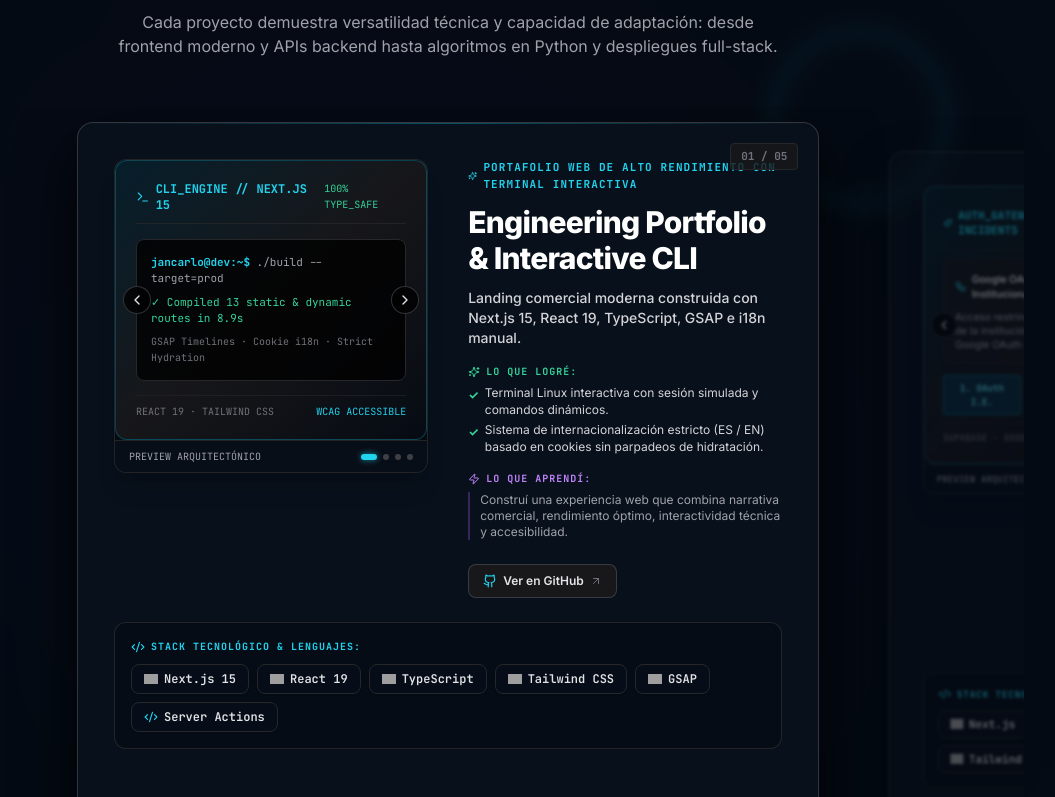
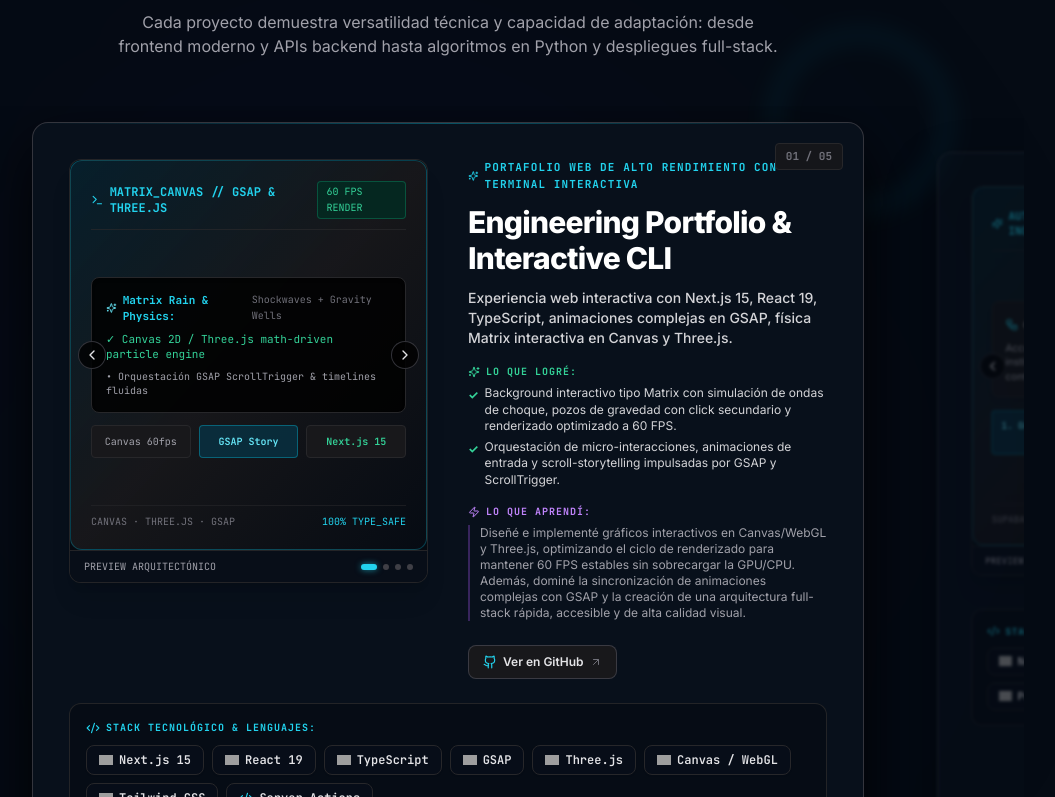
Before and after one commit to JancarloGCdev/Portafolio_Jancarlo, a Next.js app: page / in a window 1280 px wide. Shown: the part 2243-3040 px from the top of the page, without its empty margins (187-1242 px from the left). Built offline with nearby package versions, Linux system fonts and the light colour scheme; no server answers; grey boxes are pictures that could not be loaded.

Commit message:
Update ProjectSection

```diff
--- a/components/ProjectsSection.tsx
+++ b/components/ProjectsSection.tsx
@@ -37,7 +37,7 @@ function ArchitecturalMockup({ project, locale }: { project: DevProject; locale:
   switch (project.id) {
     case "smart-school-reports":
       return (
-        <div className="w-full h-full min-h-[240px] sm:min-h-[280px] rounded-xl bg-gradient-to-br from-cyan-950/50 via-zinc-900/95 to-[#060b13] border border-cyan-500/30 p-4 sm:p-5 flex flex-col justify-between shadow-2xl relative overflow-hidden">
+        <div className="w-full h-full min-h-[310px] sm:min-h-[360px] lg:min-h-[390px] rounded-xl bg-gradient-to-br from-cyan-950/50 via-zinc-900/95 to-[#060b13] border border-cyan-500/30 p-4 sm:p-5 flex flex-col justify-between shadow-2xl relative overflow-hidden">
           <div className="flex items-center justify-between pb-2.5 border-b border-zinc-800/80 text-xs font-mono">
             <span className="flex items-center gap-1.5 text-cyan-400 font-bold">
               <Sparkles className="w-3.5 h-3.5" />
@@ -47,8 +47,8 @@ function ArchitecturalMockup({ project, locale }: { project: DevProject; locale:
               {locale === "es" ? "Acceso Estudiantes I.E." : "Restricted Student Access"}
             </span>
           </div>
-          <div className="space-y-3 my-auto py-2">
-            <div className="p-3 rounded-lg bg-zinc-900/90 border border-zinc-800 shadow-md space-y-2">
+          <div className="space-y-3.5 my-auto py-2">
+            <div className="p-3.5 rounded-lg bg-zinc-900/90 border border-zinc-800 shadow-md space-y-2">
               <div className="flex items-center justify-between text-[11px]">
                 <span className="text-zinc-200 font-semibold flex items-center gap-1.5">
                   <Workflow className="w-3.5 h-3.5 text-cyan-400" />
@@ -65,9 +65,9 @@ function ArchitecturalMockup({ project, locale }: { project: DevProject; locale:
               </p>
             </div>
             <div className="grid grid-cols-3 gap-2 text-center text-[10px] font-mono">
-              <div className="p-1.5 rounded bg-cyan-950/80 border border-cyan-500/40 text-cyan-300 font-semibold">1. OAuth I.E.</div>
-              <div className="p-1.5 rounded bg-zinc-900 border border-zinc-800 text-zinc-400">2. Incidencia</div>
-              <div className="p-1.5 rounded bg-zinc-900 border border-zinc-800 text-zinc-500">3. Supabase RLS</div>
+              <div className="p-2 rounded bg-cyan-950/80 border border-cyan-500/40 text-cyan-300 font-semibold">1. OAuth I.E.</div>
+              <div className="p-2 rounded bg-zinc-900 border border-zinc-800 text-zinc-400">2. Incidencia</div>
+              <div className="p-2 rounded bg-zinc-900 border border-zinc-800 text-zinc-500">3. Supabase RLS</div>
             </div>
           </div>
           <div className="flex items-center justify-between text-[10px] font-mono text-zinc-500 pt-2 border-t border-zinc-800/60">
@@ -79,7 +79,7 @@ function ArchitecturalMockup({ project, locale }: { project: DevProject; locale:
 
     case "papertrail-commerce":
       return (
-        <div className="w-full h-full min-h-[240px] sm:min-h-[280px] rounded-xl bg-gradient-to-br from-emerald-950/50 via-zinc-900/95 to-[#060b13] border border-emerald-500/30 p-4 sm:p-5 flex flex-col justify-between shadow-2xl relative overflow-hidden">
+        <div className="w-full h-full min-h-[310px] sm:min-h-[360px] lg:min-h-[390px] rounded-xl bg-gradient-to-br from-emerald-950/50 via-zinc-900/95 to-[#060b13] border border-emerald-500/30 p-4 sm:p-5 flex flex-col justify-between shadow-2xl relative overflow-hidden">
           <div className="flex items-center justify-between pb-2.5 border-b border-zinc-800/80 text-xs font-mono">
             <span className="flex items-center gap-1.5 text-emerald-400 font-bold">
               <ShoppingCart className="w-3.5 h-3.5" />
@@ -88,22 +88,22 @@ function ArchitecturalMockup({ project, locale }: { project: DevProject; locale:
             <span className="text-zinc-400 text-[10px] font-mono">REST_API: 200 OK</span>
           </div>
           <div className="grid grid-cols-2 gap-3 my-auto py-2">
-            <div className="p-3 rounded-lg bg-zinc-900/90 border border-zinc-800 space-y-1.5 shadow-md">
-              <div className="h-12 rounded bg-emerald-950/40 border border-emerald-500/20 flex items-center justify-center text-emerald-400/80">
-                <FileText className="w-6 h-6 stroke-[1.5]" />
+            <div className="p-3.5 rounded-lg bg-zinc-900/90 border border-zinc-800 space-y-2 shadow-md">
+              <div className="h-14 rounded bg-emerald-950/40 border border-emerald-500/20 flex items-center justify-center text-emerald-400/80">
+                <FileText className="w-7 h-7 stroke-[1.5]" />
               </div>
               <div className="text-[11px] font-bold text-zinc-200 truncate">Clean Architecture</div>
               <div className="text-[10px] font-mono text-emerald-400">$34.90 · In Stock</div>
             </div>
-            <div className="p-3 rounded-lg bg-zinc-900/90 border border-zinc-800 space-y-1.5 shadow-md">
-              <div className="h-12 rounded bg-cyan-950/40 border border-cyan-500/20 flex items-center justify-center text-cyan-400/80">
-                <Code2 className="w-6 h-6 stroke-[1.5]" />
+            <div className="p-3.5 rounded-lg bg-zinc-900/90 border border-zinc-800 space-y-2 shadow-md">
+              <div className="h-14 rounded bg-cyan-950/40 border border-cyan-500/20 flex items-center justify-center text-cyan-400/80">
+                <Code2 className="w-7 h-7 stroke-[1.5]" />
               </div>
               <div className="text-[11px] font-bold text-zinc-200 truncate">Designing Data-Intensive</div>
               <div className="text-[10px] font-mono text-emerald-400">$42.00 · In Stock</div>
             </div>
           </div>
-          <div className="p-2 rounded bg-zinc-900 border border-zinc-800/80 flex items-center justify-between text-[10px] font-mono">
+          <div className="p-2.5 rounded bg-zinc-900 border border-zinc-800/80 flex items-center justify-between text-[10px] font-mono">
             <span className="text-zinc-400">CART: 2 ITEMS</span>
             <span className="text-emerald-400 font-bold">TOTAL: $76.90 → CHECKOUT</span>
           </div>
@@ -112,7 +112,7 @@ function ArchitecturalMockup({ project, locale }: { project: DevProject; locale:
 
     case "solarbrain-techos":
       return (
-        <div className="w-full h-full min-h-[240px] sm:min-h-[280px] rounded-xl bg-gradient-to-br from-amber-950/50 via-zinc-900/95 to-[#060b13] border border-amber-500/30 p-4 sm:p-5 flex flex-col justify-between shadow-2xl relative overflow-hidden">
+        <div className="w-full h-full min-h-[310px] sm:min-h-[360px] lg:min-h-[390px] rounded-xl bg-gradient-to-br from-amber-950/50 via-zinc-900/95 to-[#060b13] border border-amber-500/30 p-4 sm:p-5 flex flex-col justify-between shadow-2xl relative overflow-hidden">
           <div className="flex items-center justify-between pb-2.5 border-b border-zinc-800/80 text-xs font-mono">
             <span className="flex items-center gap-1.5 text-amber-400 font-bold">
               <SunMedium className="w-3.5 h-3.5" />
@@ -123,7 +123,7 @@ function ArchitecturalMockup({ project, locale }: { project: DevProject; locale:
             </span>
           </div>
           <div className="grid grid-cols-1 sm:grid-cols-2 gap-2.5 my-auto py-2">
-            <div className="p-3 rounded-lg bg-zinc-900/90 border border-zinc-800 space-y-1 shadow-md">
+            <div className="p-3.5 rounded-lg bg-zinc-900/90 border border-zinc-800 space-y-1.5 shadow-md">
               <div className="text-[10px] font-mono text-amber-400 flex items-center justify-between">
                 <span>TELEMETRÍA EN VIVO</span>
               </div>
@@ -133,7 +133,7 @@ function ArchitecturalMockup({ project, locale }: { project: DevProject; locale:
               </div>
               <div className="text-[10px] text-zinc-400 font-mono">Ingesta de datos de paneles solares</div>
             </div>
-            <div className="p-3 rounded-lg bg-zinc-900/90 border border-amber-500/40 space-y-1 shadow-md bg-amber-950/20">
+            <div className="p-3.5 rounded-lg bg-zinc-900/90 border border-amber-500/40 space-y-1.5 shadow-md bg-amber-950/20">
               <div className="text-[10px] font-mono text-red-400 flex items-center justify-between">
                 <span>DETECCIÓN DE FALLA</span>
               </div>
@@ -154,31 +154,50 @@ function ArchitecturalMockup({ project, locale }: { project: DevProject; locale:
 
     case "portfolio-engineering":
       return (
-        <div className="w-full h-full min-h-[240px] sm:min-h-[280px] rounded-xl bg-gradient-to-br from-cyan-950/50 via-zinc-900/95 to-[#060b13] border border-cyan-500/30 p-4 sm:p-5 flex flex-col justify-between shadow-2xl relative overflow-hidden">
+        <div className="w-full h-full min-h-[310px] sm:min-h-[360px] lg:min-h-[390px] rounded-xl bg-gradient-to-br from-cyan-950/50 via-zinc-900/95 to-[#060b13] border border-cyan-500/30 p-4 sm:p-5 flex flex-col justify-between shadow-2xl relative overflow-hidden">
           <div className="flex items-center justify-between pb-2.5 border-b border-zinc-800/80 text-xs font-mono">
             <span className="flex items-center gap-1.5 text-cyan-400 font-bold">
               <Terminal className="w-3.5 h-3.5" />
-              CLI_ENGINE // NEXT.JS 15
+              MATRIX_CANVAS // GSAP & THREE.JS
             </span>
-            <span className="text-emerald-400 font-mono text-[10px]">100% TYPE_SAFE</span>
+            <span className="text-emerald-400 font-mono text-[10px] bg-emerald-950/80 px-2 py-0.5 rounded border border-emerald-500/30">
+              60 FPS RENDER
+            </span>
           </div>
-          <div className="p-3.5 rounded-lg bg-black/80 border border-zinc-800 font-mono text-xs space-y-2 my-auto">
-            <div className="text-zinc-400 text-[11px]">
-              <span className="text-cyan-400 font-bold">jancarlo@dev:~$</span> ./build --target=prod
+          <div className="space-y-3 my-auto py-2">
+            <div className="p-3.5 rounded-lg bg-black/85 border border-zinc-800 font-mono text-xs space-y-2 shadow-inner">
+              <div className="flex items-center justify-between text-[11px]">
+                <span className="text-cyan-400 font-bold flex items-center gap-1.5">
+                  <Sparkles className="w-3 h-3 text-cyan-300" />
+                  Matrix Rain & Physics:
+                </span>
+                <span className="text-zinc-500 text-[10px]">Shockwaves + Gravity Wells</span>
+              </div>
+              <div className="text-emerald-400 text-[11px] font-mono leading-snug">
+                ✓ Canvas 2D / Three.js math-driven particle engine
+              </div>
+              <div className="text-zinc-400 text-[10px] leading-snug">
+                {locale === "es"
+                  ? "• Orquestación GSAP ScrollTrigger & timelines fluidas"
+                  : "• GSAP ScrollTrigger choreography & fluid timelines"}
+              </div>
             </div>
-            <div className="text-emerald-400 text-[11px]">✓ Compiled 13 static & dynamic routes in 8.9s</div>
-            <div className="text-zinc-500 text-[10px]">GSAP Timelines · Cookie i18n · Strict Hydration</div>
+            <div className="grid grid-cols-3 gap-2 text-center text-[10px] font-mono">
+              <div className="p-2 rounded bg-zinc-900 border border-zinc-800 text-zinc-400">Canvas 60fps</div>
+              <div className="p-2 rounded bg-cyan-950/80 border border-cyan-500/40 text-cyan-300 font-semibold">GSAP Story</div>
+              <div className="p-2 rounded bg-zinc-900 border border-zinc-800 text-emerald-400 font-semibold">Next.js 15</div>
+            </div>
           </div>
           <div className="flex items-center justify-between text-[10px] font-mono text-zinc-500 pt-2 border-t border-zinc-800/60">
-            <span>REACT 19 · TAILWIND CSS</span>
-            <span className="text-cyan-400">WCAG ACCESSIBLE</span>
+            <span>CANVAS · THREE.JS · GSAP</span>
+            <span className="text-cyan-400">100% TYPE_SAFE</span>
           </div>
         </div>
       );
 
     case "quine-mccluskey-simplifier":
       return (
-        <div className="w-full h-full min-h-[240px] sm:min-h-[280px] rounded-xl bg-gradient-to-br from-purple-950/50 via-zinc-900/95 to-[#060b13] border border-purple-500/30 p-4 sm:p-5 flex flex-col justify-between shadow-2xl relative overflow-hidden">
+        <div className="w-full h-full min-h-[310px] sm:min-h-[360px] lg:min-h-[390px] rounded-xl bg-gradient-to-br from-purple-950/50 via-zinc-900/95 to-[#060b13] border border-purple-500/30 p-4 sm:p-5 flex flex-col justify-between shadow-2xl relative overflow-hidden">
           <div className="flex items-center justify-between pb-2.5 border-b border-zinc-800/80 text-xs font-mono">
             <span className="flex items-center gap-1.5 text-purple-400 font-bold">
               <Binary className="w-3.5 h-3.5" />
@@ -204,7 +223,7 @@ function ArchitecturalMockup({ project, locale }: { project: DevProject; locale:
 
     default:
       return (
-        <div className="w-full h-full min-h-[240px] rounded-xl bg-zinc-900/50 border border-zinc-800 p-6 flex items-center justify-center text-zinc-500 font-mono text-xs">
+        <div className="w-full h-full min-h-[310px] sm:min-h-[360px] lg:min-h-[390px] rounded-xl bg-zinc-900/50 border border-zinc-800 p-6 flex items-center justify-center text-zinc-500 font-mono text-xs">
           PROJECT_PREVIEW // LIVE
         </div>
       );
@@ -262,7 +281,7 @@ function ProjectScreenshotGallery({ project, locale }: { project: DevProject; lo
     >
       {/* Slide Content Viewport */}
       <div
-        className="relative w-full min-h-[240px] sm:min-h-[280px] flex items-center justify-center overflow-hidden"
+        className="relative w-full min-h-[310px] sm:min-h-[360px] lg:min-h-[390px] flex items-center justify-center overflow-hidden"
         onMouseDown={(e) => onDragStart(e.clientX)}
         onMouseMove={(e) => onDragMove(e.clientX)}
         onMouseUp={onDragEnd}
@@ -274,7 +293,7 @@ function ProjectScreenshotGallery({ project, locale }: { project: DevProject; lo
         {currentSlide === 0 ? (
           <ArchitecturalMockup project={project} locale={locale} />
         ) : (
-          <div className="w-full h-full min-h-[240px] sm:min-h-[280px] relative bg-black/85 flex items-center justify-center">
+          <div className="w-full h-full min-h-[310px] sm:min-h-[360px] lg:min-h-[390px] relative bg-black/85 flex items-center justify-center">
             {imgError[currentSlide] ? (
               <div className="p-6 text-center space-y-2 font-mono text-xs text-zinc-400">
                 <ImageIcon className="w-8 h-8 mx-auto text-zinc-600" />
@@ -621,7 +640,7 @@ export function ProjectsSection() {
                     ref={(el) => {
                       cardsRef.current[idx] = el;
                     }}
-                    className="proj-slide-card shrink-0 w-[88vw] sm:w-[78vw] md:w-[68vw] lg:w-[58vw] max-w-4xl transition-all duration-300"
+                    className="proj-slide-card shrink-0 w-[90vw] sm:w-[82vw] md:w-[74vw] lg:w-[65vw] max-w-5xl transition-all duration-300"
                     style={{
                       opacity: isActive ? 1 : 0.45,
                       transform: isActive ? "scale(1)" : "scale(0.92)",
--- a/components/TechBadge.tsx
+++ b/components/TechBadge.tsx
@@ -35,6 +35,8 @@ export function getTechIconInfo(tech: string) {
   if (norm.includes("supabase")) return { slug: "supabase", color: "3ECF8E" };
   if (norm.includes("oauth")) return { slug: "google", color: "4285F4" };
   if (norm.includes("google")) return { slug: "google", color: "4285F4" };
+  if (norm.includes("three")) return { slug: "threedotjs", color: "ffffff" };
+  if (norm.includes("canvas") || norm.includes("webgl")) return { slug: "webgl", color: "990000", fallback: "code" };
   if (norm.includes("entity framework")) return { slug: "dotnet", color: "512BD4" };
   if (norm.includes("ai") || norm.includes("ia") || norm.includes("embeddings")) return { slug: "openai", color: "412991" };
   return { slug: null, color: "22D3EE", fallback: "code" };
--- a/lib/data-en.ts
+++ b/lib/data-en.ts
@@ -70,7 +70,7 @@ export const DEV_PROJECTS: DevProject[] = [
     id: "portfolio-engineering",
     name: "Engineering Portfolio & Interactive CLI",
     type: "High-Performance Portfolio Landing with Interactive Linux Shell",
-    tagline: "Commercial personal landing crafted with Next.js 15, React 19, TypeScript, GSAP, and manual i18n.",
+    tagline: "Interactive web experience built with Next.js 15, React 19, TypeScript, GSAP choreography, and Canvas Matrix physics with Three.js.",
     image: "/projects/portfolio-engineering/preview.png",
     images: [
       "/projects/portfolio-engineering/1.png",
@@ -78,14 +78,14 @@ export const DEV_PROJECTS: DevProject[] = [
       "/projects/portfolio-engineering/3.png",
     ],
     features: [
-      "Interactive Linux terminal with simulated command execution and quick touch triggers.",
-      "Cookie-based manual internationalization (ES / EN) with zero hydration flicker.",
-      "Smooth entrance and scroll storytelling animations powered by GSAP.",
-      "Strict type-safe architecture with comprehensive SEO (JSON-LD, OpenGraph, dynamic metadata).",
+      "Interactive Matrix-style rain background featuring shockwave physics, right-click gravity wells, and continuous 60 FPS canvas rendering.",
+      "Sophisticated micro-interactions, entrance choreography, and scroll-storytelling orchestrated via GSAP and ScrollTrigger.",
+      "Interactive simulated Linux terminal with real-time command execution, interactive guided tours, and rich feedback.",
+      "Zero-flicker cookie-based internationalization (ES / EN), Next.js 15 architecture, strict type-safety, and complete SEO.",
     ],
-    stack: ["Next.js 15", "React 19", "TypeScript", "Tailwind CSS", "GSAP", "Server Actions"],
+    stack: ["Next.js 15", "React 19", "TypeScript", "GSAP", "Three.js", "Canvas / WebGL", "Tailwind CSS", "Server Actions"],
     learned:
-      "Engineered an interactive personal product that combines commercial storytelling, top performance, and technical character.",
+      "Mastered high-performance Canvas/WebGL rendering and Three.js techniques, tuning frame loops to sustain smooth 60 FPS without GPU/CPU bottlenecks, while orchestrating advanced GSAP animations and architecting a clean, accessible Next.js web application.",
     links: [
       {
         label: "View on GitHub",
--- a/lib/data.ts
+++ b/lib/data.ts
@@ -118,7 +118,7 @@ export const DEV_PROJECTS: DevProject[] = [
     id: "portfolio-engineering",
     name: "Engineering Portfolio & Interactive CLI",
     type: "Portafolio Web de Alto Rendimiento con Terminal Interactiva",
-    tagline: "Landing comercial moderna construida con Next.js 15, React 19, TypeScript, GSAP e i18n manual.",
+    tagline: "Experiencia web interactiva con Next.js 15, React 19, TypeScript, animaciones complejas en GSAP, física Matrix interactiva en Canvas y Three.js.",
     image: "/projects/portfolio-engineering/preview.png",
     images: [
       "/projects/portfolio-engineering/1.png",
@@ -126,14 +126,14 @@ export const DEV_PROJECTS: DevProject[] = [
       "/projects/portfolio-engineering/3.png",
     ],
     features: [
-      "Terminal Linux interactiva con sesión simulada y comandos dinámicos.",
-      "Sistema de internacionalización estricto (ES / EN) basado en cookies sin parpadeos de hidratación.",
-      "Animaciones de entrada y scroll-storytelling orquestadas con GSAP.",
-      "Arquitectura de componentes optimizada con 100% type-safety y SEO completo (JSON-LD, OpenGraph).",
+      "Background interactivo tipo Matrix con simulación de ondas de choque, pozos de gravedad con click secundario y renderizado optimizado a 60 FPS.",
+      "Orquestación de micro-interacciones, animaciones de entrada y scroll-storytelling impulsadas por GSAP y ScrollTrigger.",
+      "Terminal Linux interactiva con emulación de comandos en vivo, modo guiado y feedback táctil.",
+      "Arquitectura modular full stack con Next.js 15, internacionalización (ES / EN) basada en cookies sin parpadeo y SEO integral.",
     ],
-    stack: ["Next.js 15", "React 19", "TypeScript", "Tailwind CSS", "GSAP", "Server Actions"],
+    stack: ["Next.js 15", "React 19", "TypeScript", "GSAP", "Three.js", "Canvas / WebGL", "Tailwind CSS", "Server Actions"],
     learned:
-      "Construí una experiencia web que combina narrativa comercial, rendimiento óptimo, interactividad técnica y accesibilidad.",
+      "Diseñé e implementé gráficos interactivos en Canvas/WebGL y Three.js, optimizando el ciclo de renderizado para mantener 60 FPS estables sin sobrecargar la GPU/CPU. Además, dominé la sincronización de animaciones complejas con GSAP y la creación de una arquitectura full-stack rápida, accesible y de alta calidad visual.",
     links: [
       {
         label: "Ver en GitHub",
```
